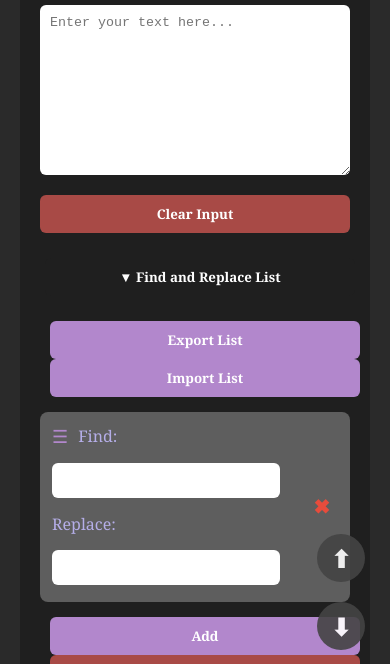
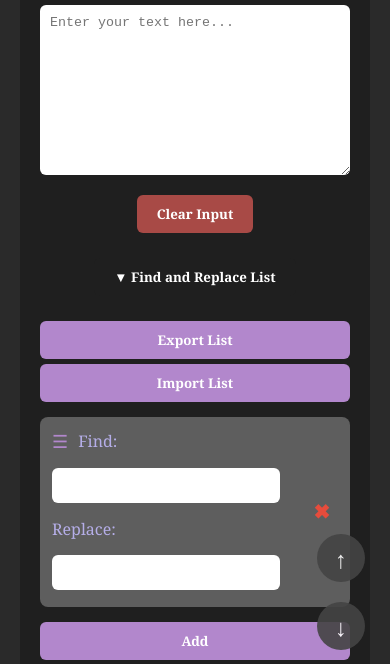
Before and after one commit to celestial-monocles/find-and, a plain HTML site: page index.html in a window 390 px wide. Both pictures are taken after a click on the button "▲ Find and Replace List". Shown: the part 169-833 px from the top of the page. Drawn offline with nearby package versions, Linux system fonts and the light colour scheme.

Commit message:
Update index.html
Minor changes to the scroll arrow and spacing between the horizontally aligned buttons when stacked together on mobile

```diff
--- a/index.html
+++ b/index.html
@@ -187,7 +187,6 @@
 	  margin-top: 5px;
 }
 
-
     .section {
       max-width: 800px;
       margin: 0 auto 60px;
@@ -288,16 +287,25 @@
 
 
     @media (max-width: 768px) {
-      button {
-        width: 100%;
-      }
-    }
+	  #exportImportButtons button {
+		display: block;
+		width: 100%;
+		margin: 5px 0; /* Add vertical margin between stacked buttons */
+	  }
+
+	  #addClearContainer button {
+		display: block;
+		width: 100%;
+		margin: 5px 0; /* Add vertical margin here as well if needed */
+	  }
+	}
+
   </style>
 </head>
 <body>
 	<div id="navButtons">
-	  <button onclick="scrollToSection('findReplaceApp')">⬆</button>
-	  <button onclick="scrollToSection('textSplitterApp')">⬇</button>
+	  <button onclick="scrollToSection('findReplaceApp')">↑</button>
+	  <button onclick="scrollToSection('textSplitterApp')">↓</button>
 	</div>
 
 
```
